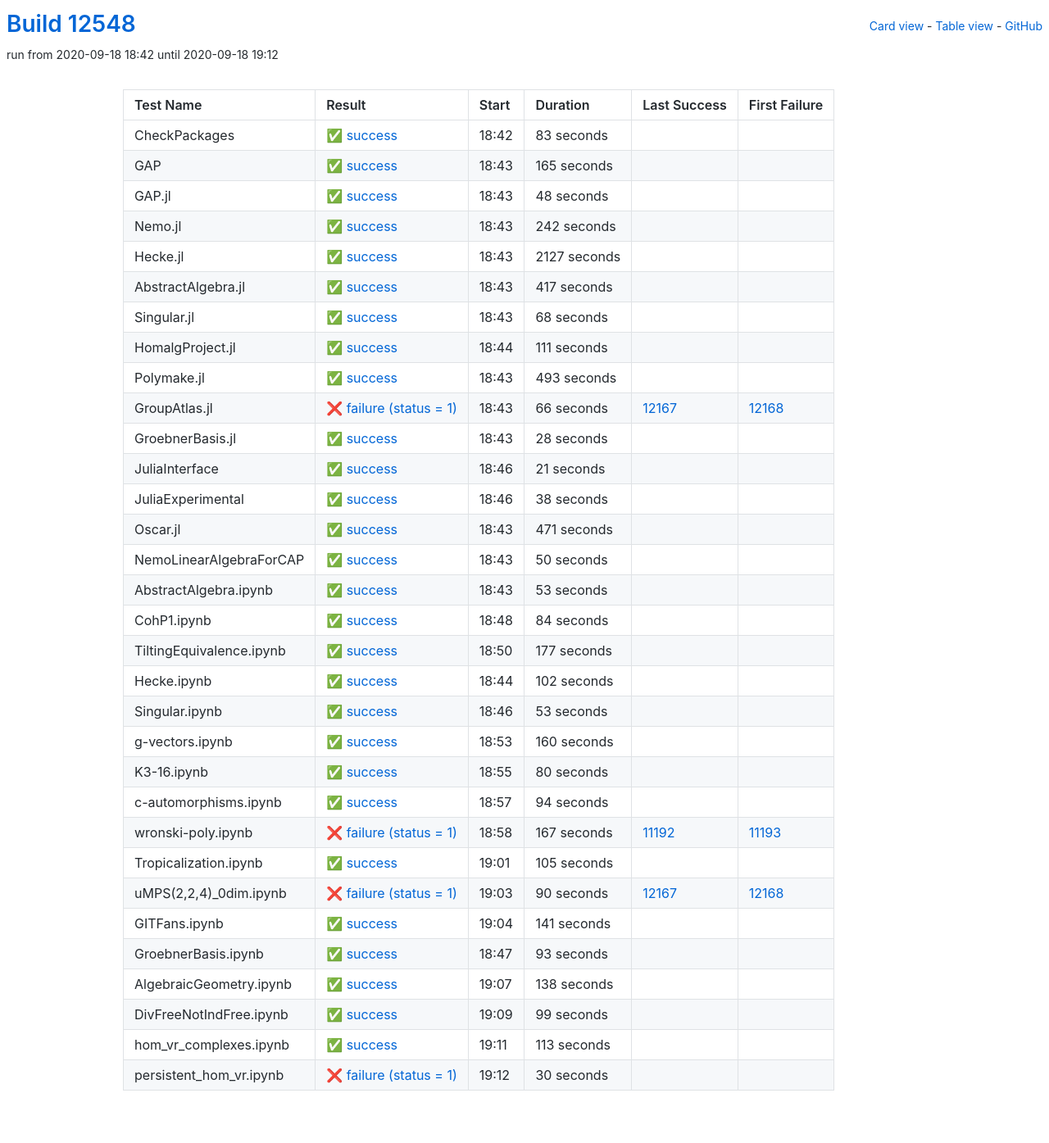
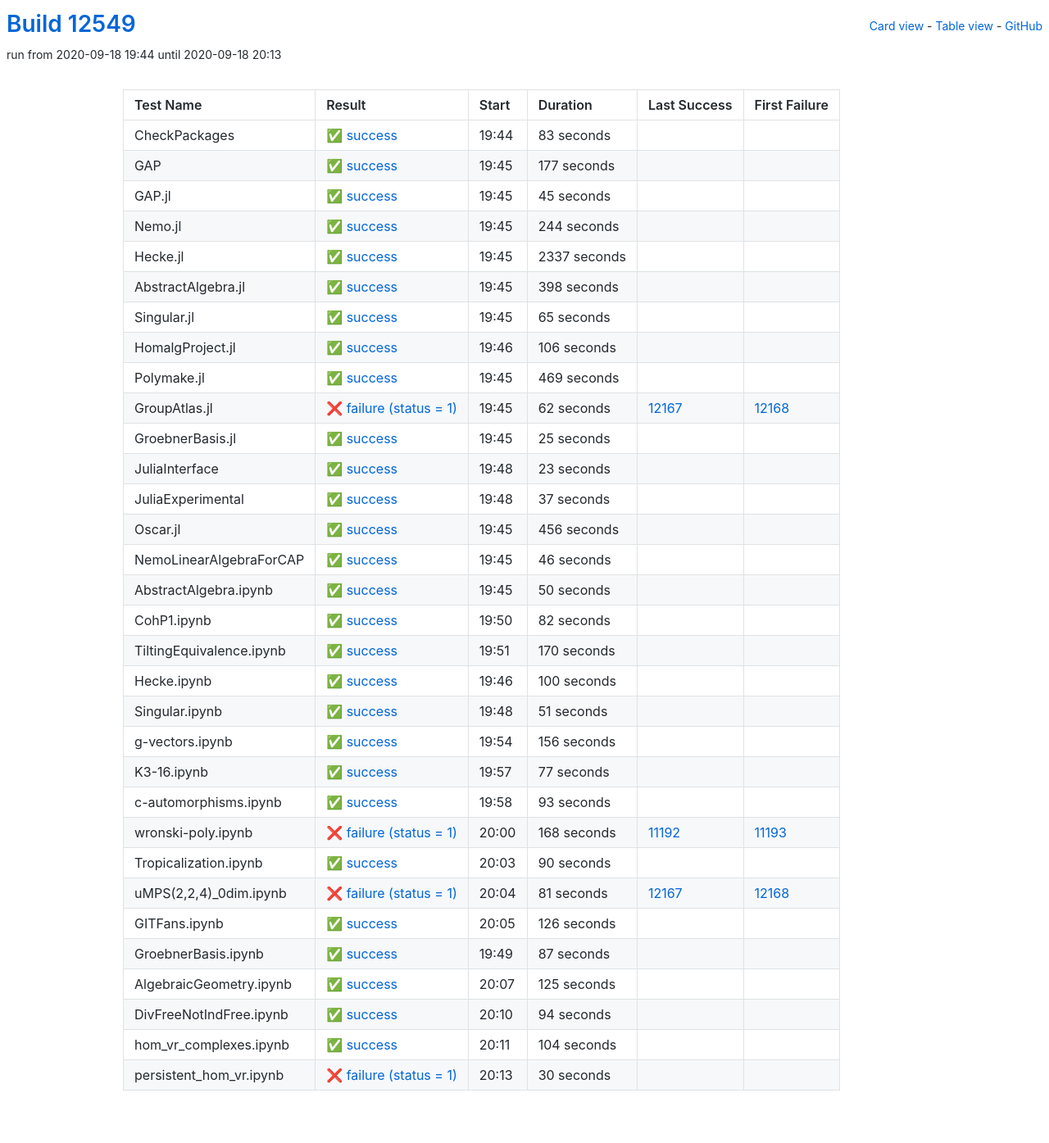
Before and after one commit to oscar-system/oscar-ci-status, a Jekyll site: the page built from table.html, in a window 1280 px wide. Shown: the whole page at 82% size. Built offline with Jekyll 4.4.1, drawn with Linux system fonts in a browser that asks for light colours.

Commit message:
Build #12549

```diff
--- a/_data/ci.yml
+++ b/_data/ci.yml
@@ -1,6 +1,6 @@
 ---
-build: 12548
-build_url: https://oscarci.mathematik.uni-kl.de/job/oscar/12548/
+build: 12549
+build_url: https://oscarci.mathematik.uni-kl.de/job/oscar/12549/
 job: oscar
 organization: oscar-system
 repo: oscar-ci-status
@@ -8,8 +8,8 @@
 tests:
 - name: CheckPackages
   id: checkpackages
-  log: https://oscarci.mathematik.uni-kl.de/job/oscar/12548/artifact/logs/build-12548/CheckPackages.log
-  start: 2020-09-18 18:42
+  log: https://oscarci.mathematik.uni-kl.de/job/oscar/12549/artifact/logs/build-12549/CheckPackages.log
+  start: 2020-09-18 19:44
   success: true
   exitcode: 0
   status: success
@@ -20,164 +20,176 @@
   first_failure_url:
 - name: GAP
   id: gap
-  log: https://oscarci.mathematik.uni-kl.de/job/oscar/12548/artifact/logs/build-12548/GAP.log
-  start: 2020-09-18 18:43
+  log: https://oscarci.mathematik.uni-kl.de/job/oscar/12549/artifact/logs/build-12549/GAP.log
+  start: 2020-09-18 19:45
   success: true
   exitcode: 0
   status: success
-  duration: 165
+  duration: 177
   last_success: false
   last_success_url:
   first_failure: false
   first_failure_url:
 - name: GAP.jl
   id: gap-jl
-  log: https://oscarci.mathematik.uni-kl.de/job/oscar/12548/artifact/logs/build-12548/GAP.jl.log
-  start: 2020-09-18 18:43
+  log: https://oscarci.mathematik.uni-kl.de/job/oscar/12549/artifact/logs/build-12549/GAP.jl.log
+  start: 2020-09-18 19:45
   success: true
   exitcode: 0
   status: success
-  duration: 48
+  duration: 45
   last_success: false
   last_success_url:
   first_failure: false
   first_failure_url:
 - name: Nemo.jl
   id: nemo-jl
-  log: https://oscarci.mathematik.uni-kl.de/job/oscar/12548/artifact/logs/build-12548/Nemo.jl.log
-  start: 2020-09-18 18:43
+  log: https://oscarci.mathematik.uni-kl.de/job/oscar/12549/artifact/logs/build-12549/Nemo.jl.log
+  start: 2020-09-18 19:45
   success: true
   exitcode: 0
   status: success
-  duration: 242
+  duration: 244
   last_success: false
   last_success_url:
   first_failure: false
   first_failure_url:
 - name: Hecke.jl
   id: hecke-jl
-  log: https://oscarci.mathematik.uni-kl.de/job/oscar/12548/artifact/logs/build-12548/Hecke.jl.log
-  start: 2020-09-18 18:43
+  log: https://oscarci.mathematik.uni-kl.de/job/oscar/12549/artifact/logs/build-12549/Hecke.jl.log
+  start: 2020-09-18 19:45
   success: true
   exitcode: 0
   status: success
-  duration: 2127
+  duration: 2337
   last_success: false
   last_success_url:
   first_failure: false
   first_failure_url:
 - name: AbstractAlgebra.jl
   id: abstractalgebra-jl
-  log: https://oscarci.mathematik.uni-kl.de/job/oscar/12548/artifact/logs/build-12548/AbstractAlgebra.jl.log
-  start: 2020-09-18 18:43
+  log: https://oscarci.mathematik.uni-kl.de/job/oscar/12549/artifact/logs/build-12549/AbstractAlgebra.jl.log
+  start: 2020-09-18 19:45
   success: true
   exitcode: 0
   status: success
-  duration: 417
+  duration: 398
   last_success: false
   last_success_url:
   first_failure: false
   first_failure_url:
 - name: Singular.jl
   id: singular-jl
-  log: https://oscarci.mathematik.uni-kl.de/job/oscar/12548/artifact/logs/build-12548/Singular.jl.log
-  start: 2020-09-18 18:43
+  log: https://oscarci.mathematik.uni-kl.de/job/oscar/12549/artifact/logs/build-12549/Singular.jl.log
+  start: 2020-09-18 19:45
   success: true
   exitcode: 0
   status: success
-  duration: 68
+  duration: 65
   last_success: false
   last_success_url:
   first_failure: false
   first_failure_url:
 - name: HomalgProject.jl
   id: homalgproject-jl
-  log: https://oscarci.mathematik.uni-kl.de/job/oscar/12548/artifact/logs/build-12548/HomalgProject.jl.log
-  start: 2020-09-18 18:44
+  log: https://oscarci.mathematik.uni-kl.de/job/oscar/12549/artifact/logs/build-12549/HomalgProject.jl.log
+  start: 2020-09-18 19:46
   success: true
   exitcode: 0
   status: success
-  duration: 111
+  duration: 106
   last_success: false
   last_success_url:
   first_failure: false
   first_failure_url:
 - name: Polymake.jl
   id: polymake-jl
-  log: https://oscarci.mathematik.uni-kl.de/job/oscar/12548/artifact/logs/build-12548/Polymake.jl.log
-  start: 2020-09-18 18:43
+  log: https://oscarci.mathematik.uni-kl.de/job/oscar/12549/artifact/logs/build-12549/Polymake.jl.log
+  start: 2020-09-18 19:45
   success: true
   exitcode: 0
   status: success
-  duration: 493
+  duration: 469
   last_success: false
   last_success_url:
   first_failure: false
   first_failure_url:
 - name: GroupAtlas.jl
   id: groupatlas-jl
-  log: https://oscarci.mathematik.uni-kl.de/job/oscar/12548/artifact/logs/build-12548/GroupAtlas.jl.log
-  start: 2020-09-18 18:43
+  log: https://oscarci.mathematik.uni-kl.de/job/oscar/12549/artifact/logs/build-12549/GroupAtlas.jl.log
+  start: 2020-09-18 19:45
   success: false
   exitcode: 1
   status: failure
-  duration: 66
+  duration: 62
   last_success: 12167
   last_success_url: https://oscarci.mathematik.uni-kl.de/job/oscar/12167/
   first_failure: 12168
   first_failure_url: https://oscarci.mathematik.uni-kl.de/job/oscar/12168/
 - name: GroebnerBasis.jl
   id: groebnerbasis-jl
-  log: https://oscarci.mathematik.uni-kl.de/job/oscar/12548/artifact/logs/build-12548/GroebnerBasis.jl.log
-  start: 2020-09-18 18:43
+  log: https://oscarci.mathematik.uni-kl.de/job/oscar/12549/artifact/logs/build-12549/GroebnerBasis.jl.log
+  start: 2020-09-18 19:45
   success: true
   exitcode: 0
   status: success
-  duration: 28
+  duration: 25
   last_success: false
   last_success_url:
   first_failure: false
   first_failure_url:
 - name: JuliaInterface
   id: juliainterface
-  log: https://oscarci.mathematik.uni-kl.de/job/oscar/12548/artifact/logs/build-12548/JuliaInterface.log
-  start: 2020-09-18 18:46
+  log: https://oscarci.mathematik.uni-kl.de/job/oscar/12549/artifact/logs/build-12549/JuliaInterface.log
+  start: 2020-09-18 19:48
   success: true
   exitcode: 0
   status: success
-  duration: 21
+  duration: 23
   last_success: false
   last_success_url:
   first_failure: false
   first_failure_url:
 - name: JuliaExperimental
   id: juliaexperimental
-  log: https://oscarci.mathematik.uni-kl.de/job/oscar/12548/artifact/logs/build-12548/JuliaExperimental.log
-  start: 2020-09-18 18:46
+  log: https://oscarci.mathematik.uni-kl.de/job/oscar/12549/artifact/logs/build-12549/JuliaExperimental.log
+  start: 2020-09-18 19:48
   success: true
   exitcode: 0
   status: success
-  duration: 38
+  duration: 37
   last_success: false
   last_success_url:
   first_failure: false
   first_failure_url:
 - name: Oscar.jl
   id: oscar-jl
-  log: https://oscarci.mathematik.uni-kl.de/job/oscar/12548/artifact/logs/build-12548/Oscar.jl.log
-  start: 2020-09-18 18:43
+  log: https://oscarci.mathematik.uni-kl.de/job/oscar/12549/artifact/logs/build-12549/Oscar.jl.log
+  start: 2020-09-18 19:45
   success: true
   exitcode: 0
   status: success
-  duration: 471
+  duration: 456
   last_success: false
   last_success_url:
   first_failure: false
   first_failure_url:
 - name: NemoLinearAlgebraForCAP
   id: nemolinearalgebraforcap
-  log: https://oscarci.mathematik.uni-kl.de/job/oscar/12548/artifact/logs/build-12548/NemoLinearAlgebraForCAP.log
-  start: 2020-09-18 18:43
+  log: https://oscarci.mathematik.uni-kl.de/job/oscar/12549/artifact/logs/build-12549/NemoLinearAlgebraForCAP.log
+  start: 2020-09-18 19:45
+  success: true
+  exitcode: 0
+  status: success
+  duration: 46
+  last_success: false
+  last_success_url:
+  first_failure: false
+  first_failure_url:
+- name: AbstractAlgebra.ipynb
+  id: abstractalgebra-ipynb
+  log: https://oscarci.mathematik.uni-kl.de/job/oscar/12549/artifact/logs/build-12549/AbstractAlgebra.ipynb.log
+  start: 2020-09-18 19:45
   success: true
   exitcode: 0
   status: success
@@ -186,94 +198,166 @@
   last_success_url:
   first_failure: false
   first_failure_url:
-- name: AbstractAlgebra.ipynb
-  id: abstractalgebra-ipynb
-  log: https://oscarci.mathematik.uni-kl.de/job/oscar/12548/artifact/logs/build-12548/AbstractAlgebra.ipynb.log
-  start: 2020-09-18 18:43
+- name: CohP1.ipynb
+  id: cohp1-ipynb
+  log: https://oscarci.mathematik.uni-kl.de/job/oscar/12549/artifact/logs/build-12549/CohP1.ipynb.log
+  start: 2020-09-18 19:50
   success: true
   exitcode: 0
   status: success
-  duration: 53
-  last_success: false
-  last_success_url:
-  first_failure: false
-  first_failure_url:
-- name: CohP1.ipynb
-  id: cohp1-ipynb
-  log: https://oscarci.mathematik.uni-kl.de/job/oscar/12548/artifact/logs/build-12548/CohP1.ipynb.log
-  start: 2020-09-18 18:48
-  success: true
-  exitcode: 0
-  status: success
-  duration: 84
+  duration: 82
   last_success: false
   last_success_url:
   first_failure: false
   first_failure_url:
 - name: TiltingEquivalence.ipynb
   id: tiltingequivalence-ipynb
-  log: https://oscarci.mathematik.uni-kl.de/job/oscar/12548/artifact/logs/build-12548/TiltingEquivalence.ipynb.log
-  start: 2020-09-18 18:50
+  log: https://oscarci.mathematik.uni-kl.de/job/oscar/12549/artifact/logs/build-12549/TiltingEquivalence.ipynb.log
+  start: 2020-09-18 19:51
   success: true
   exitcode: 0
   status: success
-  duration: 177
+  duration: 170
   last_success: false
   last_success_url:
   first_failure: false
   first_failure_url:
 - name: Hecke.ipynb
   id: hecke-ipynb
-  log: https://oscarci.mathematik.uni-kl.de/job/oscar/12548/artifact/logs/build-12548/Hecke.ipynb.log
-  start: 2020-09-18 18:44
+  log: https://oscarci.mathematik.uni-kl.de/job/oscar/12549/artifact/logs/build-12549/Hecke.ipynb.log
+  start: 2020-09-18 19:46
   success: true
   exitcode: 0
   status: success
-  duration: 102
+  duration: 100
   last_success: false
   last_success_url:
   first_failure: false
   first_failure_url:
 - name: Singular.ipynb
   id: singular-ipynb
-  log: https://oscarci.mathematik.uni-kl.de/job/oscar/12548/artifact/logs/build-12548/Singular.ipynb.log
-  start: 2020-09-18 18:46
+  log: https://oscarci.mathematik.uni-kl.de/job/oscar/12549/artifact/logs/build-12549/Singular.ipynb.log
+  start: 2020-09-18 19:48
   success: true
   exitcode: 0
   status: success
-  duration: 53
+  duration: 51
   last_success: false
   last_success_url:
   first_failure: false
   first_failure_url:
 - name: g-vectors.ipynb
   id: g-vectors-ipynb
-  log: https://oscarci.mathematik.uni-kl.de/job/oscar/12548/artifact/logs/build-12548/g-vectors.ipynb.log
-  start: 2020-09-18 18:53
+  log: https://oscarci.mathematik.uni-kl.de/job/oscar/12549/artifact/logs/build-12549/g-vectors.ipynb.log
+  start: 2020-09-18 19:54
   success: true
   exitcode: 0
   status: success
-  duration: 160
+  duration: 156
   last_success: false
   last_success_url:
   first_failure: false
   first_failure_url:
 - name: K3-16.ipynb
   id: k3-16-ipynb
-  log: https://oscarci.mathematik.uni-kl.de/job/oscar/12548/artifact/logs/build-12548/K3-16.ipynb.log
-  start: 2020-09-18 18:55
+  log: https://oscarci.mathematik.uni-kl.de/job/oscar/12549/artifact/logs/build-12549/K3-16.ipynb.log
+  start: 2020-09-18 19:57
   success: true
   exitcode: 0
   status: success
-  duration: 80
+  duration: 77
   last_success: false
   last_success_url:
   first_failure: false
   first_failure_url:
 - name: c-automorphisms.ipynb
   id: c-automorphisms-ipynb
-  log: https://oscarci.mathematik.uni-kl.de/job/oscar/12548/artifact/logs/build-12548/c-automorphisms.ipynb.log
-  start: 2020-09-18 18:57
+  log: https://oscarci.mathematik.uni-kl.de/job/oscar/12549/artifact/logs/build-12549/c-automorphisms.ipynb.log
+  start: 2020-09-18 19:58
+  success: true
+  exitcode: 0
+  status: success
+  duration: 93
+  last_success: false
+  last_success_url:
+  first_failure: false
+  first_failure_url:
+- name: wronski-poly.ipynb
+  id: wronski-poly-ipynb
+  log: https://oscarci.mathematik.uni-kl.de/job/oscar/12549/artifact/logs/build-12549/wronski-poly.ipynb.log
+  start: 2020-09-18 20:00
+  success: false
+  exitcode: 1
+  status: failure
+  duration: 168
+  last_success: 11192
+  last_success_url: https://oscarci.mathematik.uni-kl.de/job/oscar/11192/
+  first_failure: 11193
+  first_failure_url: https://oscarci.mathematik.uni-kl.de/job/oscar/11193/
+- name: Tropicalization.ipynb
+  id: tropicalization-ipynb
+  log: https://oscarci.mathematik.uni-kl.de/job/oscar/12549/artifact/logs/build-12549/Tropicalization.ipynb.log
+  start: 2020-09-18 20:03
+  success: true
+  exitcode: 0
+  status: success
+  duration: 90
+  last_success: false
+  last_success_url:
+  first_failure: false
+  first_failure_url:
+- name: uMPS(2,2,4)_0dim.ipynb
+  id: umps-2-2-4-0dim-ipynb
+  log: https://oscarci.mathematik.uni-kl.de/job/oscar/12549/artifact/logs/build-12549/uMPS-2-2-4-_0dim.ipynb.log
+  start: 2020-09-18 20:04
+  success: false
+  exitcode: 1
+  status: failure
+  duration: 81
+  last_success: 12167
+  last_success_url: https://oscarci.mathematik.uni-kl.de/job/oscar/12167/
+  first_failure: 12168
+  first_failure_url: https://oscarci.mathematik.uni-kl.de/job/oscar/12168/
+- name: GITFans.ipynb
+  id: gitfans-ipynb
+  log: https://oscarci.mathematik.uni-kl.de/job/oscar/12549/artifact/logs/build-12549/GITFans.ipynb.log
+  start: 2020-09-18 20:05
+  success: true
+  exitcode: 0
+  status: success
+  duration: 126
+  last_success: false
+  last_success_url:
+  first_failure: false
+  first_failure_url:
+- name: GroebnerBasis.ipynb
+  id: groebnerbasis-ipynb
+  log: https://oscarci.mathematik.uni-kl.de/job/oscar/12549/artifact/logs/build-12549/GroebnerBasis.ipynb.log
+  start: 2020-09-18 19:49
+  success: true
+  exitcode: 0
+  status: success
+  duration: 87
+  last_success: false
+  last_success_url:
+  first_failure: false
+  first_failure_url:
+- name: AlgebraicGeometry.ipynb
+  id: algebraicgeometry-ipynb
+  log: https://oscarci.mathematik.uni-kl.de/job/oscar/12549/artifact/logs/build-12549/AlgebraicGeometry.ipynb.log
+  start: 2020-09-18 20:07
+  success: true
+  exitcode: 0
+  status: success
+  duration: 125
+  last_success: false
+  last_success_url:
+  first_failure: false
+  first_failure_url:
+- name: DivFreeNotIndFree.ipynb
+  id: divfreenotindfree-ipynb
+  log: https://oscarci.mathematik.uni-kl.de/job/oscar/12549/artifact/logs/build-12549/DivFreeNotIndFree.ipynb.log
+  start: 2020-09-18 20:10
   success: true
   exitcode: 0
   status: success
@@ -282,106 +366,22 @@
   last_success_url:
   first_failure: false
   first_failure_url:
-- name: wronski-poly.ipynb
-  id: wronski-poly-ipynb
-  log: https://oscarci.mathematik.uni-kl.de/job/oscar/12548/artifact/logs/build-12548/wronski-poly.ipynb.log
-  start: 2020-09-18 18:58
-  success: false
-  exitcode: 1
-  status: failure
-  duration: 167
-  last_success: 11192
-  last_success_url: https://oscarci.mathematik.uni-kl.de/job/oscar/11192/
-  first_failure: 11193
-  first_failure_url: https://oscarci.mathematik.uni-kl.de/job/oscar/11193/
-- name: Tropicalization.ipynb
-  id: tropicalization-ipynb
-  log: https://oscarci.mathematik.uni-kl.de/job/oscar/12548/artifact/logs/build-12548/Tropicalization.ipynb.log
-  start: 2020-09-18 19:01
+- name: hom_vr_complexes.ipynb
+  id: hom-vr-complexes-ipynb
+  log: https://oscarci.mathematik.uni-kl.de/job/oscar/12549/artifact/logs/build-12549/hom_vr_complexes.ipynb.log
+  start: 2020-09-18 20:11
   success: true
   exitcode: 0
   status: success
-  duration: 105
-  last_success: false
-  last_success_url:
-  first_failure: false
-  first_failure_url:
-- name: uMPS(2,2,4)_0dim.ipynb
-  id: umps-2-2-4-0dim-ipynb
-  log: https://oscarci.mathematik.uni-kl.de/job/oscar/12548/artifact/logs/build-12548/uMPS-2-2-4-_0dim.ipynb.log
-  start: 2020-09-18 19:03
-  success: false
-  exitcode: 1
-  status: failure
-  duration: 90
-  last_success: 12167
-  last_success_url: https://oscarci.mathematik.uni-kl.de/job/oscar/12167/
-  first_failure: 12168
-  first_failure_url: https://oscarci.mathematik.uni-kl.de/job/oscar/12168/
-- name: GITFans.ipynb
-  id: gitfans-ipynb
-  log: https://oscarci.mathematik.uni-kl.de/job/oscar/12548/artifact/logs/build-12548/GITFans.ipynb.log
-  start: 2020-09-18 19:04
-  success: true
-  exitcode: 0
-  status: success
-  duration: 141
-  last_success: false
-  last_success_url:
-  first_failure: false
-  first_failure_url:
-- name: GroebnerBasis.ipynb
-  id: groebnerbasis-ipynb
-  log: https://oscarci.mathematik.uni-kl.de/job/oscar/12548/artifact/logs/build-12548/GroebnerBasis.ipynb.log
-  start: 2020-09-18 18:47
-  success: true
-  exitcode: 0
-  status: success
-  duration: 93
-  last_success: false
-  last_success_url:
-  first_failure: false
-  first_failure_url:
-- name: AlgebraicGeometry.ipynb
-  id: algebraicgeometry-ipynb
-  log: https://oscarci.mathematik.uni-kl.de/job/oscar/12548/artifact/logs/build-12548/AlgebraicGeometry.ipynb.log
-  start: 2020-09-18 19:07
-  success: true
-  exitcode: 0
-  status: success
-  duration: 138
-  last_success: false
-  last_success_url:
-  first_failure: false
-  first_failure_url:
-- name: DivFreeNotIndFree.ipynb
-  id: divfreenotindfree-ipynb
-  log: https://oscarci.mathematik.uni-kl.de/job/oscar/12548/artifact/logs/build-12548/DivFreeNotIndFree.ipynb.log
-  start: 2020-09-18 19:09
-  success: true
-  exitcode: 0
-  status: success
-  duration: 99
-  last_success: false
-  last_success_url:
-  first_failure: false
-  first_failure_url:
-- name: hom_vr_complexes.ipynb
-  id: hom-vr-complexes-ipynb
-  log: https://oscarci.mathematik.uni-kl.de/job/oscar/12548/artifact/logs/build-12548/hom_vr_complexes.ipynb.log
-  start: 2020-09-18 19:11
-  success: true
-  exitcode: 0
-  status: success
-  duration: 113
+  duration: 104
   last_success: false
   last_success_url:
   first_failure: false
   first_failure_url:
 - name: persistent_hom_vr.ipynb
   id: persistent-hom-vr-ipynb
-  log: https://oscarci.mathematik.uni-kl.de/job/oscar/12548/artifact/logs/build-12548/persistent_hom_vr.ipynb.log
-  start: 2020-09-18 19:12
+  log: https://oscarci.mathematik.uni-kl.de/job/oscar/12549/artifact/logs/build-12549/persistent_hom_vr.ipynb.log
+  start: 2020-09-18 20:13
   success: false
   exitcode: 1
   status: failure
```
Also changed, not shown: README.md.
